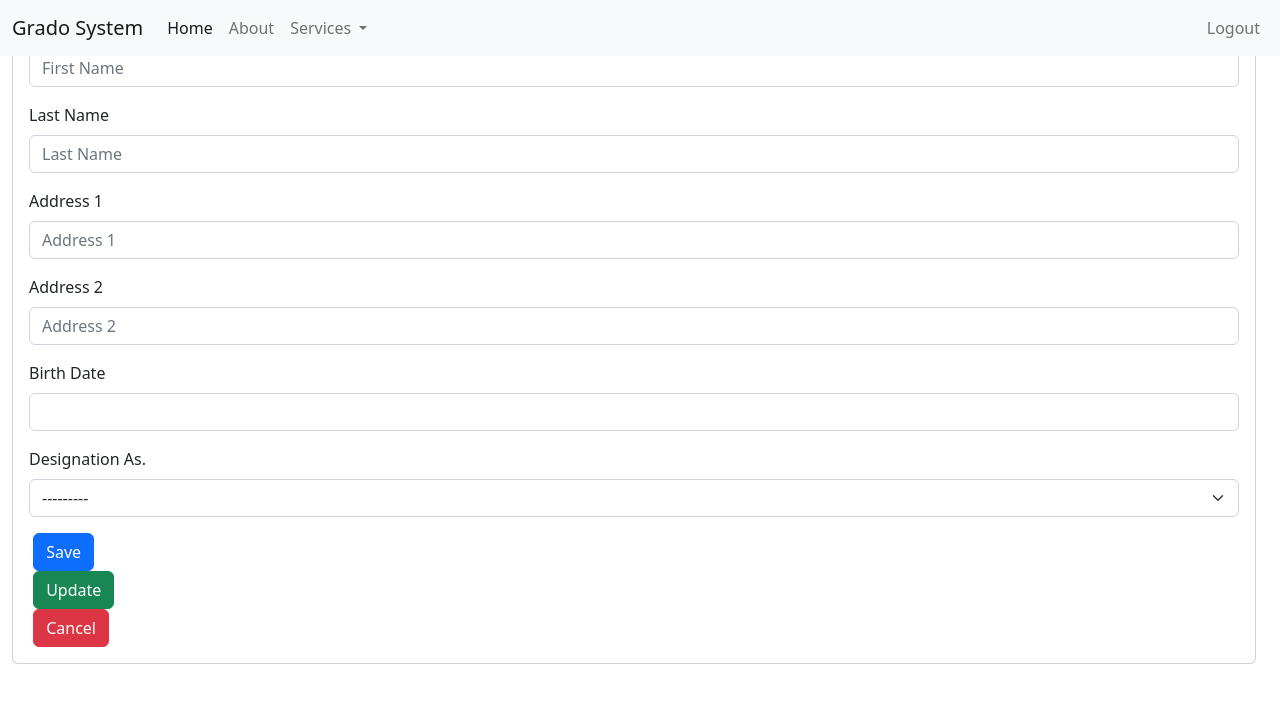
After one commit to heljhumenad/grado, a Django app: page /teacher/add/ in a window 1280 px wide. The commit adds this page. Shown: the top 703 px of the page. Run offline with Django 4.2, Linux system fonts and the light colour scheme; the visitor is signed in with stand-in values (Sample User, id 1); some libraries are stand-ins or nearby versions.

Commit message:
add: templates for form of teacher modules

```diff
--- a/grados/templates/common/base.html
+++ b/grados/templates/common/base.html
@@ -15,6 +15,7 @@
 </head>
 <body>
     <div class="container-fluid" style="padding-left:0">
+        {% block content %}{% endblock content %}
         {% block sidebar %}{% endblock sidebar %}
         {% block navbar %} {% endblock navbar %}
         <div class="login-form">
--- /dev/null
+++ b/grados/templates/teachers/add_teacher.html
@@ -0,0 +1,35 @@
+{% extends 'common/base.html' %}
+{% load i18n django_bootstrap5 %}
+
+{% block title %}Add Teacher {% endblock title %}
+{% block navbar %}
+    {% include 'common/navbar.html' %}
+{% endblock navbar %}
+
+{% block content %}
+</section>
+<section class="content">
+<div class="container-fluid">
+    <div class="card card-default">
+        <div class="card-body">
+           <form action="" method="POST">
+                {% csrf_token %}
+                {% bootstrap_form form  %}
+                        <div class="col">
+                            <label for=""></label>
+                            <button type="submit" class="btn btn-primary btn-block" id="submit-button">{% trans "Save" %}</button>
+                        </div>
+                        <div class="col">
+                            <label for=""></label>
+                            <button type="submit" class="btn btn-success btn-block" id="submit-button">{% trans "Update" %}</button>
+                        </div>
+                <div class="col">
+                    <label for=""></label>
+                    <a href="{% url 'teachers:teachers_index' %}" class="btn btn-danger btn-block">{% trans "Cancel" %}</a>
+                </div>
+         </div>
+            </form>
+    </div>
+</div>
+</section>
+{% endblock content %}
```
